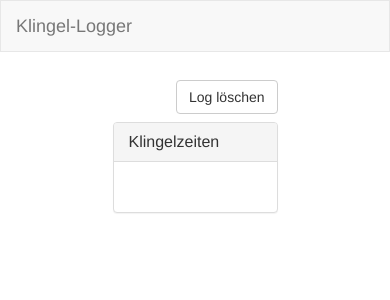
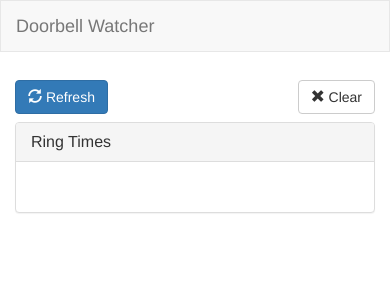
Before and after one commit to stlehmann/bellwatcher, a Flask app: page / in a window 390 px wide. Shown: the top 300 px of the page. Run offline with Flask 2, Linux system fonts and the light colour scheme; data that the repository does not hold is empty; parts of the project's set-up code (start-up, migrations or seed data) failed here and were passed over; some libraries are stand-ins or nearby versions.

Commit message:
add refresh button

```diff
--- a/templates/index.html
+++ b/templates/index.html
@@ -5,6 +5,10 @@
   {{ super() }}
   <script>
     $(document).ready(function() {
+      $('#refreshBtn').click(function() {
+        location.reload();
+      });
+
       $('#clearLogBtn').click(function() {
         $.get("{{ url_for('clear_data') }}")
         location.reload();
@@ -14,7 +18,7 @@
 {% endblock %}
 
 
-{% block title %}Klingel Watcher{% endblock %}
+{% block title %}Doorbell Watcher{% endblock %}
 
 
 {% block navbar %}
@@ -22,7 +26,7 @@
   <div class="container-fluid">
     <div class="navbar-header">
       <a class="navbar-brand" href="#">
-        Klingel-Logger
+        Doorbell Watcher
       </a>
     </div>
   </div>
@@ -33,15 +37,20 @@
 {% block content %}
 <div class="container">
   <div class="row">
-    <div class="col-xs-6 col-xs-offset-3">
-      <button id="clearLogBtn" type="button" class="btn btn-default navbar-btn pull-right">Log löschen</button>
+    <div class="col-md-6 col-md-offset-3 col-xs-12">
+      <button id="refreshBtn" type="button" class="btn btn-primary navbar-btn">
+        <span class="glyphicon glyphicon-refresh"></span> Refresh
+      </button>
+      <button id="clearLogBtn" type="button" class="btn btn-default pull-right navbar-btn">
+        <span class="glyphicon glyphicon-remove"></span> Clear
+      </button>
     </div>
   </div>
   <div class="row">
-    <div class="col-xs-6 col-xs-offset-3">
+    <div class="col-md-6 col-md-offset-3 cols-xs-12">
       <div class="panel panel-default">
         <div class="panel-heading">
-          <h3 class="panel-title">Klingelzeiten
+          <h3 class="panel-title">Ring Times
           </h3>
         </div>
         <div class="panel-body">
```
Also changed, not shown: 1 other file.
